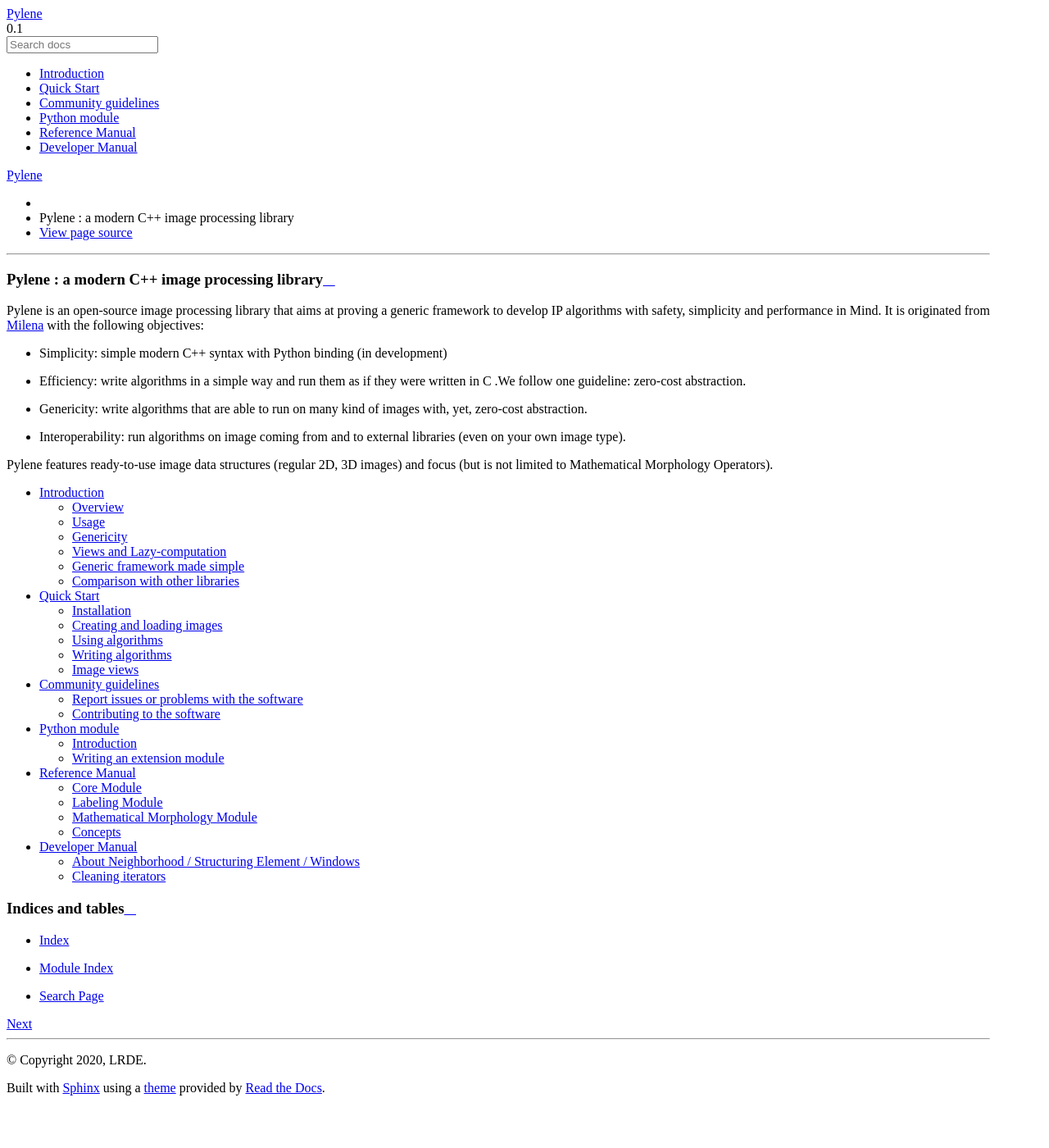
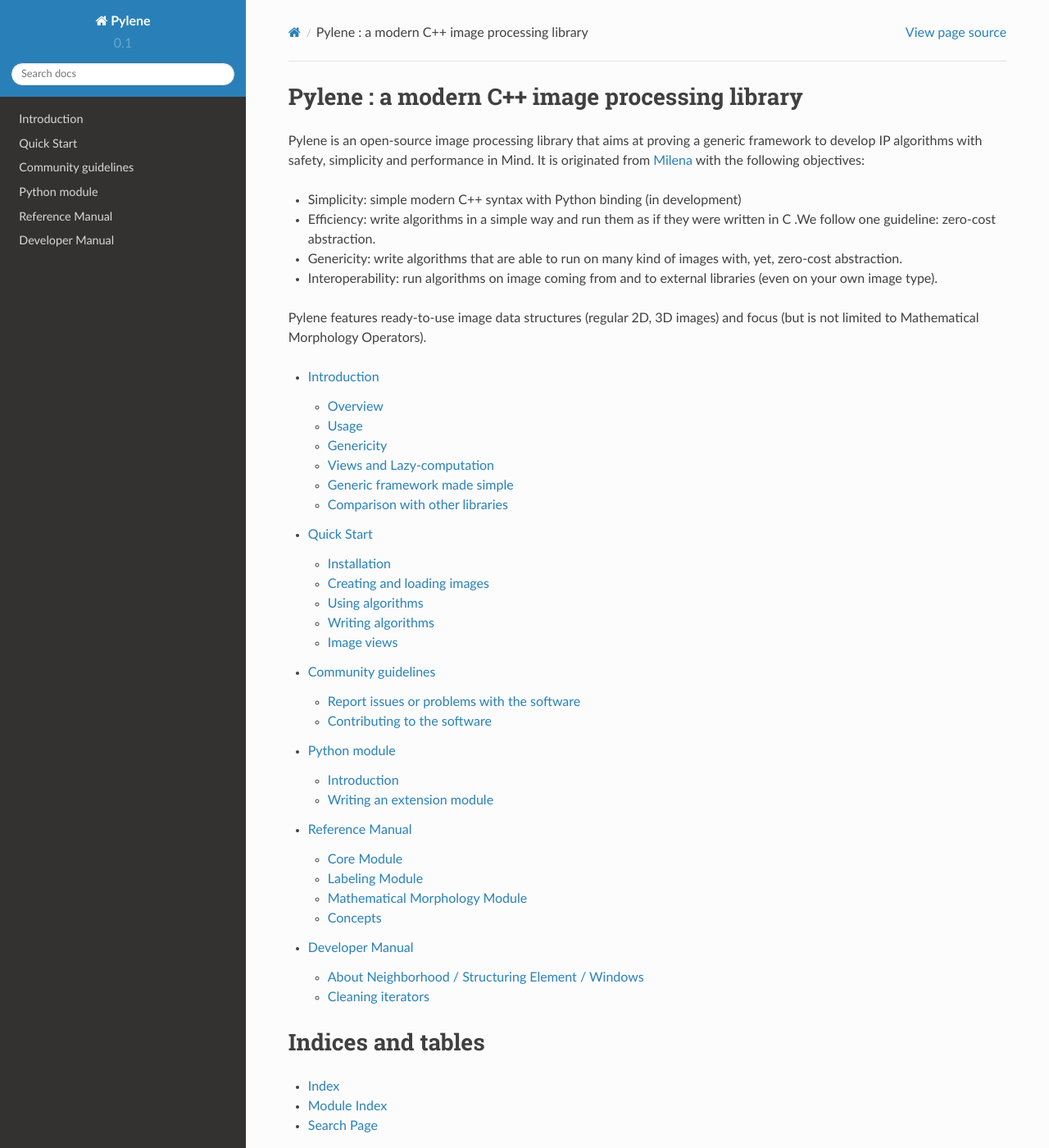
Before and after one commit to GerHobbelt/pylene, a Sphinx documentation site: the page built from doc/source/index.rst, in a window 1280 px wide and 1400 px high. Shown: the whole window at 82% size. Built offline with Sphinx 7.4.7 and the Read the Docs theme 2.0.0, drawn with Linux system fonts in a browser that asks for light colours.

Commit message:
Solve documentation issue

```diff
--- a/doc/source/conf.py
+++ b/doc/source/conf.py
@@ -99,13 +99,8 @@ pygments_style = 'sphinx'
 # a list of builtin themes.
 html_theme = 'sphinx_rtd_theme'
 
-
-html_context = {
-    'css_files': [
-        '_static/code.css',
-        '_static/theme_overrides.css',  # override wide tables in RTD theme
-        ],
-}
+html_static_path = ['_static']
+html_css_files = ['code.css', 'theme_overrides.css']
 
 # Theme options are theme-specific and customize the look and feel of a theme
 # further.  For a list of options available for each theme, see the
```
